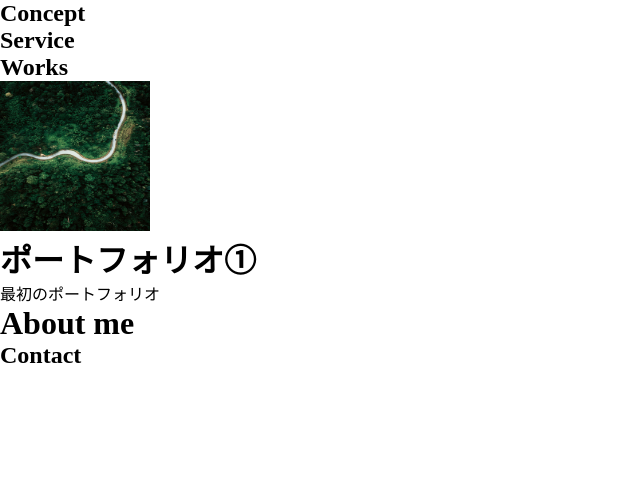
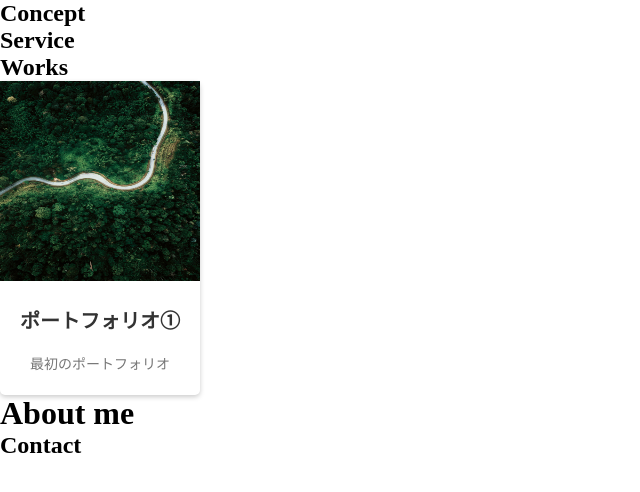
Before and after one commit to Na-naO/self_introduction, a PHP site: page / in a window 1280 px wide. Shown: the top 492 px of the page, without its empty margins (0-640 px from the left). Run offline with PHP 8.4, Linux system fonts and the light colour scheme.

Commit message:
Edit css for cards

```diff
--- a/style.css
+++ b/style.css
@@ -7,11 +7,31 @@
 
 
 .card{
-  width: 400px;
+  width: 200px;
   border-radius: 5px;
+  box-shadow: 0 2px 5px #ccc;
 }
 
 .card_img{
-  width: 150px;
-  height: 150px;
+  width: 100%;
+  /* width: 150px; */
+  height: 200px;
 }
+
+.card_content{
+  padding: 20px;
+}
+
+.card_title{
+  font-size: 20px;
+  margin-bottom: 20px;
+  text-align: center;
+  color: #333;
+}
+
+.card_text{
+  color: #777;
+  font-size: 14px;
+  line-height: 1.5;
+  text-align: center;
+}
```
